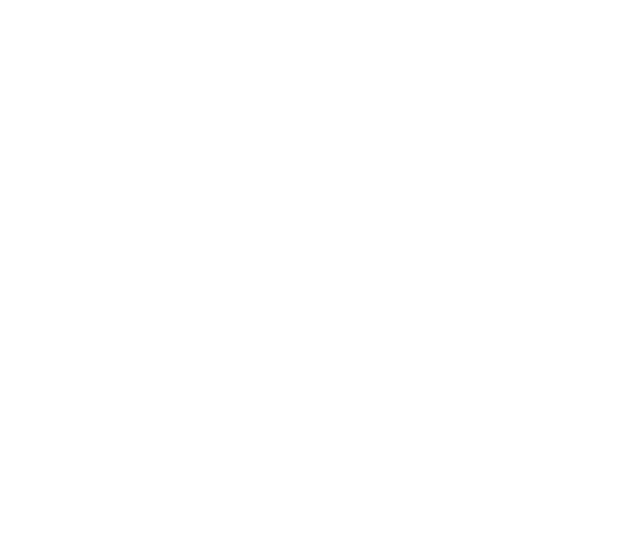
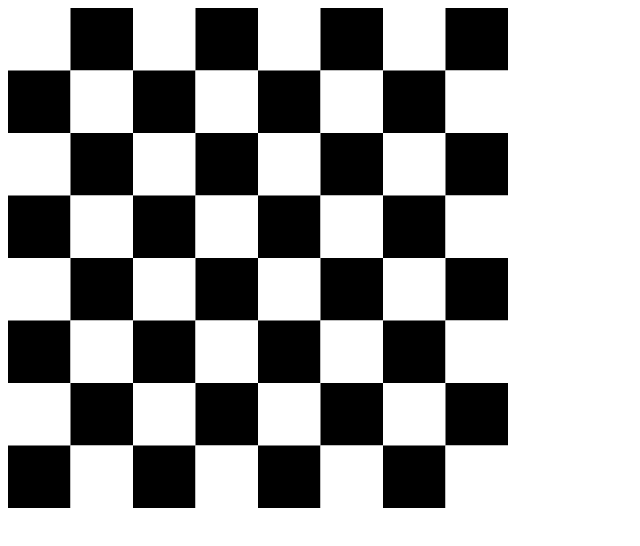
Before and after one commit to Rikartt/Chess-Engine, a plain HTML site: page index.html in a window 1280 px wide. Shown: the whole page, without its empty margins (0-640 px from the left). Drawn offline with Linux system fonts and the light colour scheme.

Commit message:
did the chessboard basics

```diff
--- a/index.html
+++ b/index.html
@@ -18,5 +18,6 @@
         <![endif]-->
 
         <script src="script.js" async defer></script>
+        <canvas id="maincanvas" width=500px height=500px></canvas>
     </body>
 </html>
--- a/script.js
+++ b/script.js
@@ -1,9 +1,29 @@
 function createGrid (width, height) {
     let retgrid = []
-    for (i=0; i++; i<width) {
-        retgrid.append([])
-        for (j=0; j++; j<height) {
-            retgrid[i].append("-")
+    for (let i = 0; i<width; i++) {
+        retgrid.push([])
+        for (let j = 0; j<height; j++) {
+            retgrid[i].push("-")
+        }
+    }
+    return retgrid
+}
+function renderGrid (grid, elementid) {
+    var c = document.getElementById(elementid);
+    var ctx = c.getContext("2d");
+    var dwidth = c.width; var dheight = c.height; //Screen width and height
+    var tilewidth = dwidth / grid.length; var tileheight = dheight / grid[0].length; // Tile height and width
+    for (let i = 0; i < grid.length; i++) {
+        for (let j = 0; j < grid[0].length; j++) {
+            if (!((i + j) % 2)) {
+                ctx.fillStyle = "white";
+            } else {
+                ctx.fillStyle = "black";
+            }
+            ctx.fillRect(i*tilewidth, j*tileheight, tilewidth, tileheight);
         }
     }
 }
+let maingrid = createGrid(8,8)
+console.log(maingrid)
+renderGrid(maingrid, "maincanvas")
```
